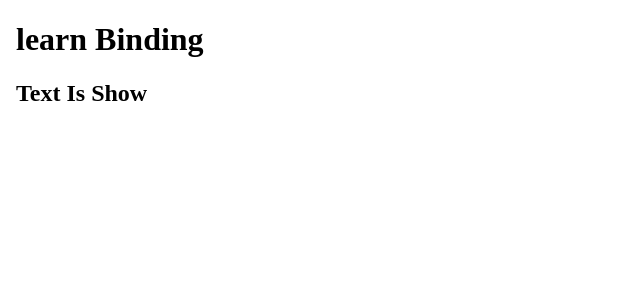
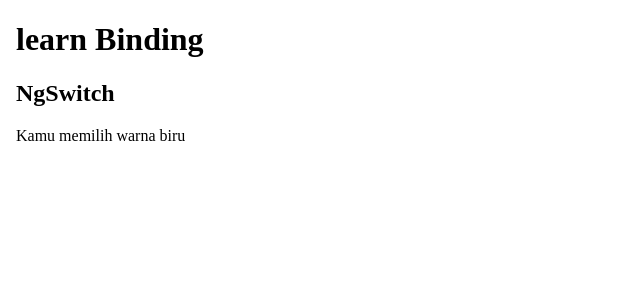
Before and after one commit to dstiawan99/learnAngular, an Angular app: page / in a window 1280 px wide. Shown: the top 300 px of the page, without its empty margins (0-640 px from the left). Built offline with nearby package versions, Linux system fonts and the light colour scheme.

Commit message:
add ngSwitch Directive

```diff
--- a/src/app/learn/learn.component.html
+++ b/src/app/learn/learn.component.html
@@ -51,12 +51,22 @@
 <input type="text" [(ngModel)]="nama"/>{{nama}} -->
 
 <!-- ngIF -->
-<div *ngIf="displayText; then showText else hiddenText">
+<!-- <div *ngIf="displayText; then showText else hiddenText"> -->
     <!-- <h2>Belajar ngIf</h2> -->
-</div>
+<!-- </div>
 <ng-template #showText>
     <h2>Text Is Show</h2>
 </ng-template>
 <ng-template #hiddenText>
     <h2>Text Is Hidden</h2>
-</ng-template>
+</ng-template> -->
+
+<!-- ngSwitch -->
+<h2>NgSwitch</h2>
+<div [ngSwitch]="textColor">
+    <div *ngSwitchCase="'biru'">Kamu memilih warna {{textColor}}</div>
+    <div *ngSwitchCase="'merah'">Kamu memilih warna {{textColor}}</div>
+    <div *ngSwitchCase="'hijau'">Kamu memilih warna {{textColor}}</div>
+    <div *ngSwitchCase="'kuning'">Kamu memilih warna {{textColor}}</div>
+    <div *ngSwitchDefault>Warna {{textColor}} Tidak Tersedia</div>
+</div>
--- a/src/app/learn/learn.component.ts
+++ b/src/app/learn/learn.component.ts
@@ -21,7 +21,7 @@ export class LearnComponent implements OnInit {
   // public disableTrue = true;
 
   public bold = "textBold";
-  public textColor = "blue";
+  public textColor = "biru";
   public error = false;//true;
   public succes = true;//false;
   public displayText = true;
```
